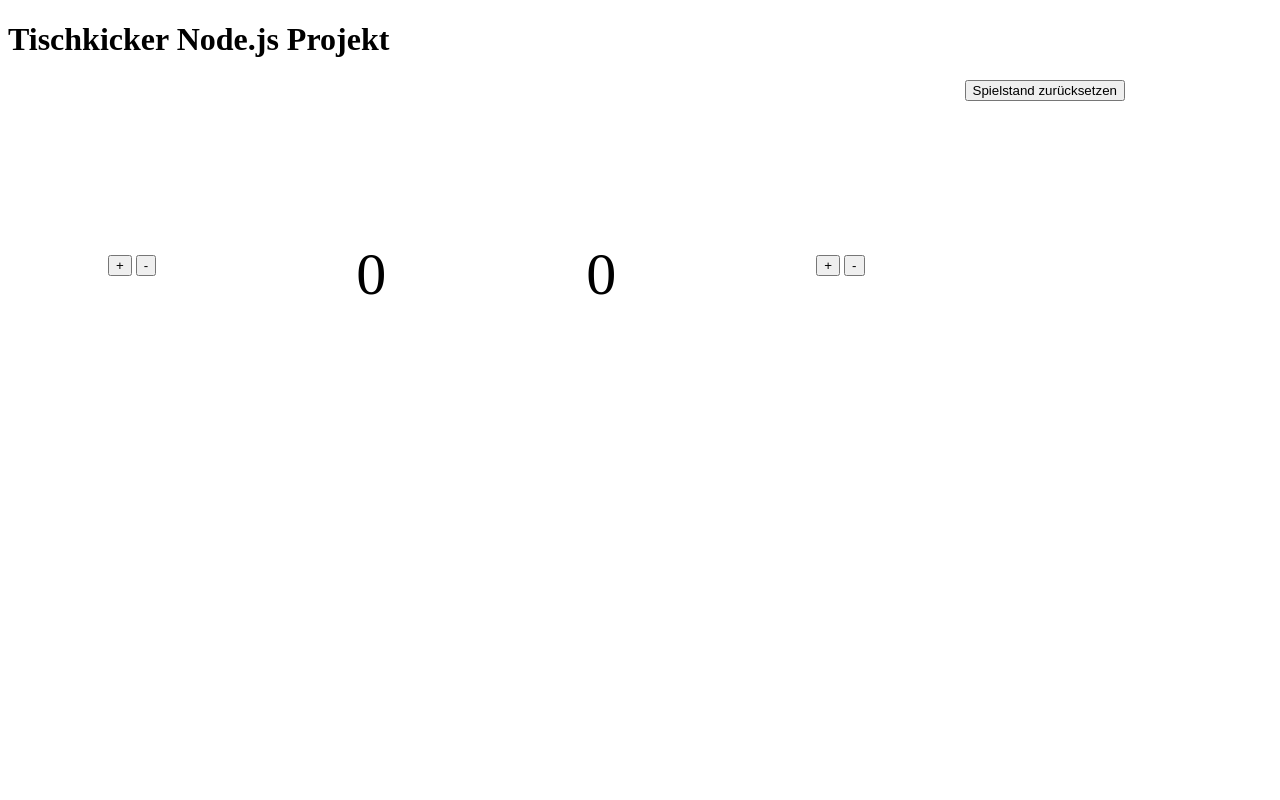
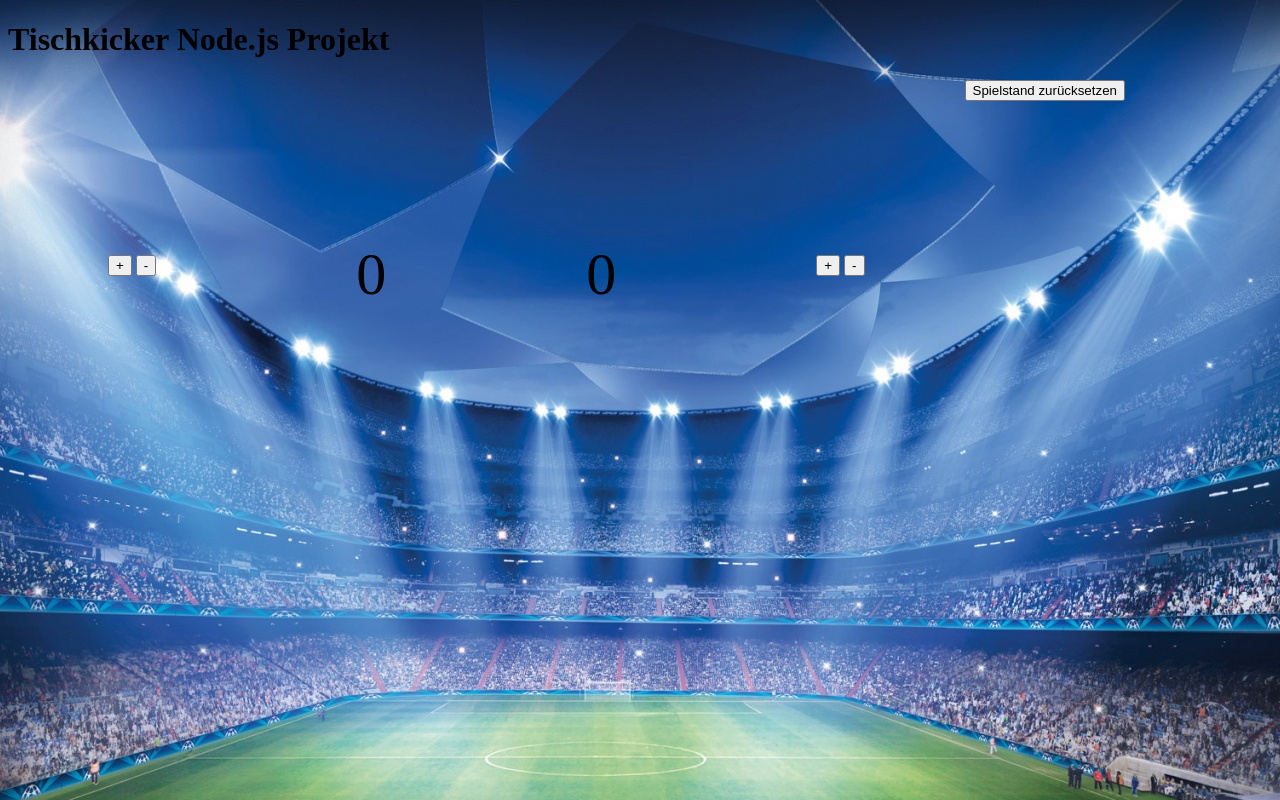
Before and after one commit to sgeweiler/nodejs-kicker, a website: page index.html in a window 1280 px wide. Drawn offline with nearby package versions, Linux system fonts and the light colour scheme; no server answers.

Commit message:
Added stylesheet + background

```diff
--- /dev/null
+++ b/app.css
@@ -0,0 +1,3 @@
+body {
+    background: url("src/background.jpg") no-repeat top center fixed;
+}
--- a/index.html
+++ b/index.html
@@ -3,6 +3,7 @@
 <head>
   <meta charset="UTF-8">
   <title>nodejs-tablesoccer-project</title>
+  <link rel="stylesheet" href="app.css">
 </head>
 <body>
 <h1>Tischkicker Node.js Projekt</h1>
```
Also changed, not shown: src/background.jpg (added).
